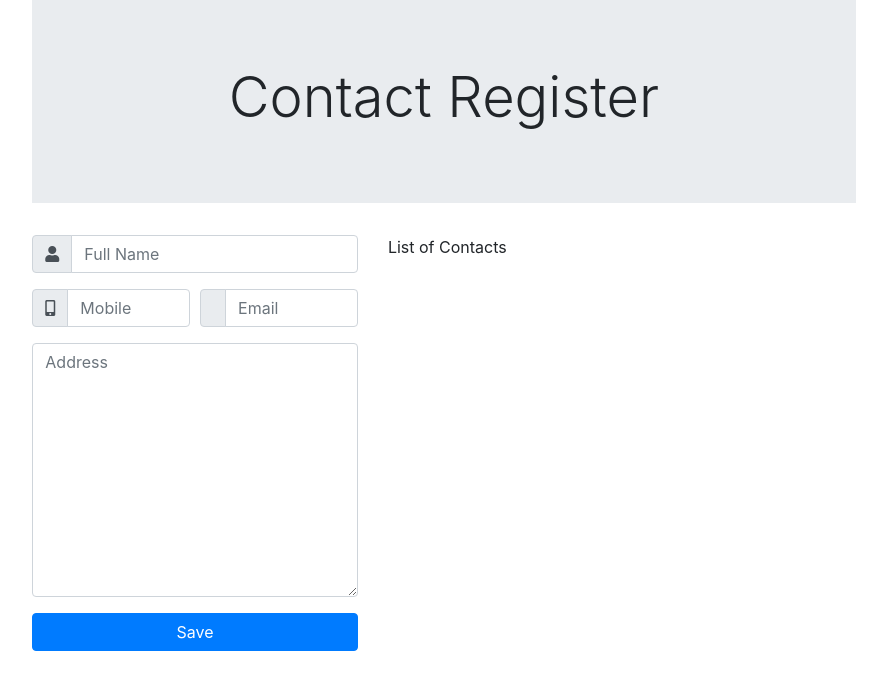
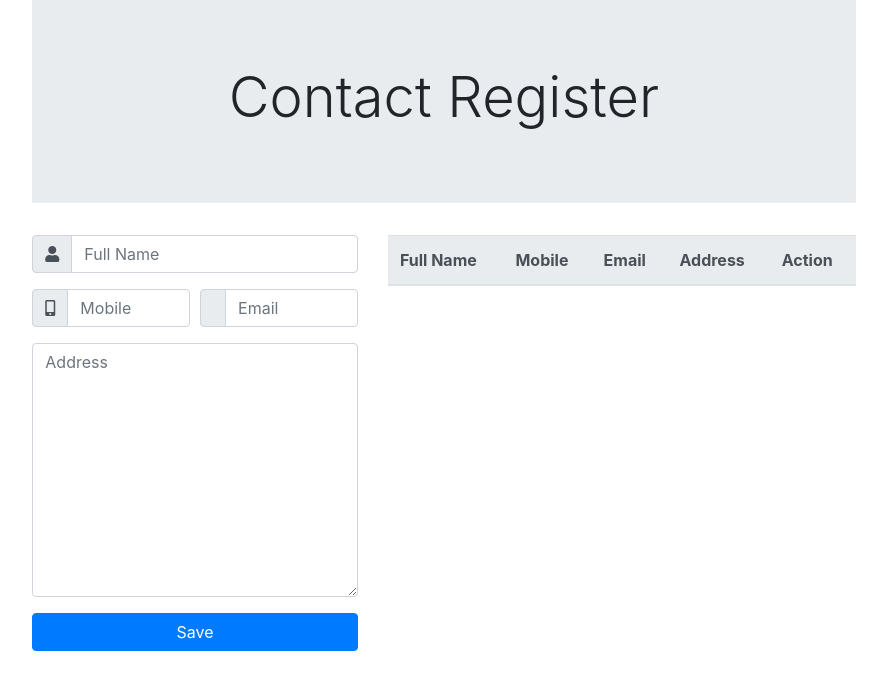
Before and after one commit to SaminYeaser/firebase-crud-REACT, a React (Create React App) app: page / in a window 1280 px wide. Shown: the top 690 px of the page, without its empty margins (196-1083 px from the left). Built offline with nearby package versions, Linux system fonts and the light colour scheme.

Commit message:
skeleiton made

```diff
--- a/src/components/contact.js
+++ b/src/components/contact.js
@@ -1,7 +1,9 @@
-import react from 'react'
+import React,{ useState, useEffect } from 'react'
 import ContactForm from './contactForm'
 import firebaseDB from '../firebase'
 const Contact = () => {
+
+
 
     const addOrEdit = (obj)=>{
         firebaseDB.child('contacts').push(obj, (err)=>{
@@ -23,7 +25,17 @@ const Contact = () => {
                     <ContactForm addOrEdit={addOrEdit}/>
                 </div>
                 <div className='col-md-7'>
-                    <div>List of Contacts</div>
+                    <table className='table table-borderless table-stripped'>
+                        <thead className='thead-light'>
+                            <tr>
+                                <th>Full Name</th>
+                                <th>Mobile</th>
+                                <th>Email</th>
+                                <th>Address</th>
+                                <th>Action</th>
+                            </tr>
+                        </thead>
+                    </table>
                 </div>
             </div>
         </>
```
